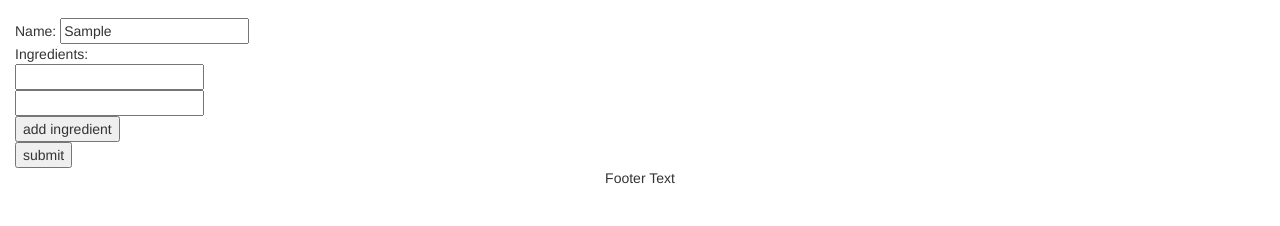
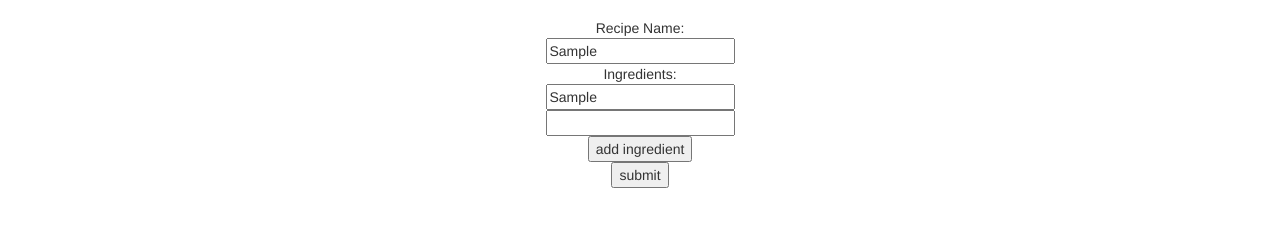
Before and after one commit to EricPedley/foodtube, a plain HTML site: page web/front/post_recipe.html in a window 1280 px wide. Both pictures are taken after typing "Sample", "Sample" into the empty fields and a click on the button "add ingredient". Shown: the part 54-280 px from the top of the page. Drawn offline with nearby package versions, Linux system fonts and the light colour scheme.

Commit message:
recipe form no longer deletes ingredients

```diff
--- a/web/front/formsubmit.js
+++ b/web/front/formsubmit.js
@@ -19,7 +19,19 @@ function submit() {
     );
 }
 function addIngredient() {
-    let num = document.getElementById("ingredients").childElementCount;
-    console.log(num);
-    document.getElementById("ingredients").innerHTML+=`<input type = "text" id = "ingredient${num+1}"><br>`
+    let ingredients = [];
+    Array.from(document.getElementById("ingredients").childNodes).forEach(element=> {
+        if(element.value) {
+            ingredients.push(element.value);
+        }
+    });
+    ingredients.push("");
+    let content="";
+    ingredients.forEach((ing,index)=> {
+        content+=`<input type = "text" id = "ingredient${index}" value = "${ing}"><br>`;
+    });
+    document.getElementById("ingredients").innerHTML=content;
+    // let num = document.getElementById("ingredients").childElementCount;
+    // console.log(num);
+    // document.getElementById("ingredients").innerHTML+=`<input type = "text" id = "ingredient${num+1}"><br>`
 }
--- a/web/front/post_recipe.html
+++ b/web/front/post_recipe.html
@@ -38,21 +38,23 @@
 
 <div class="container-fluid text-center">
   <div class="row content">
-    <div class="col-sm-8 text-left">
+    <div class="col-sm-12 text-left">
       <script src="formsubmit.js"></script>
-      Name: <input type = "text" id = "name"><br>
+      <center>
+      Recipe Name:<br> <input type = "text" id = "name"><br>
       Ingredients: <div id = ingredients>
         <input type = "text" id = "ingredient1"><br>
       </div>
       <input type = "button" value = "add ingredient" id = "addingredients" onclick ="addIngredient()"><br>
       <input type = "button" value="submit" id = "submit" onclick = "submit()">
+    </center>
     </div>
     </div>
   </div>
 </div>
 
 <footer class="container-fluid text-center">
-  <p>Footer Text</p>
+  <p></p>
 </footer>
 
 </body>
```
